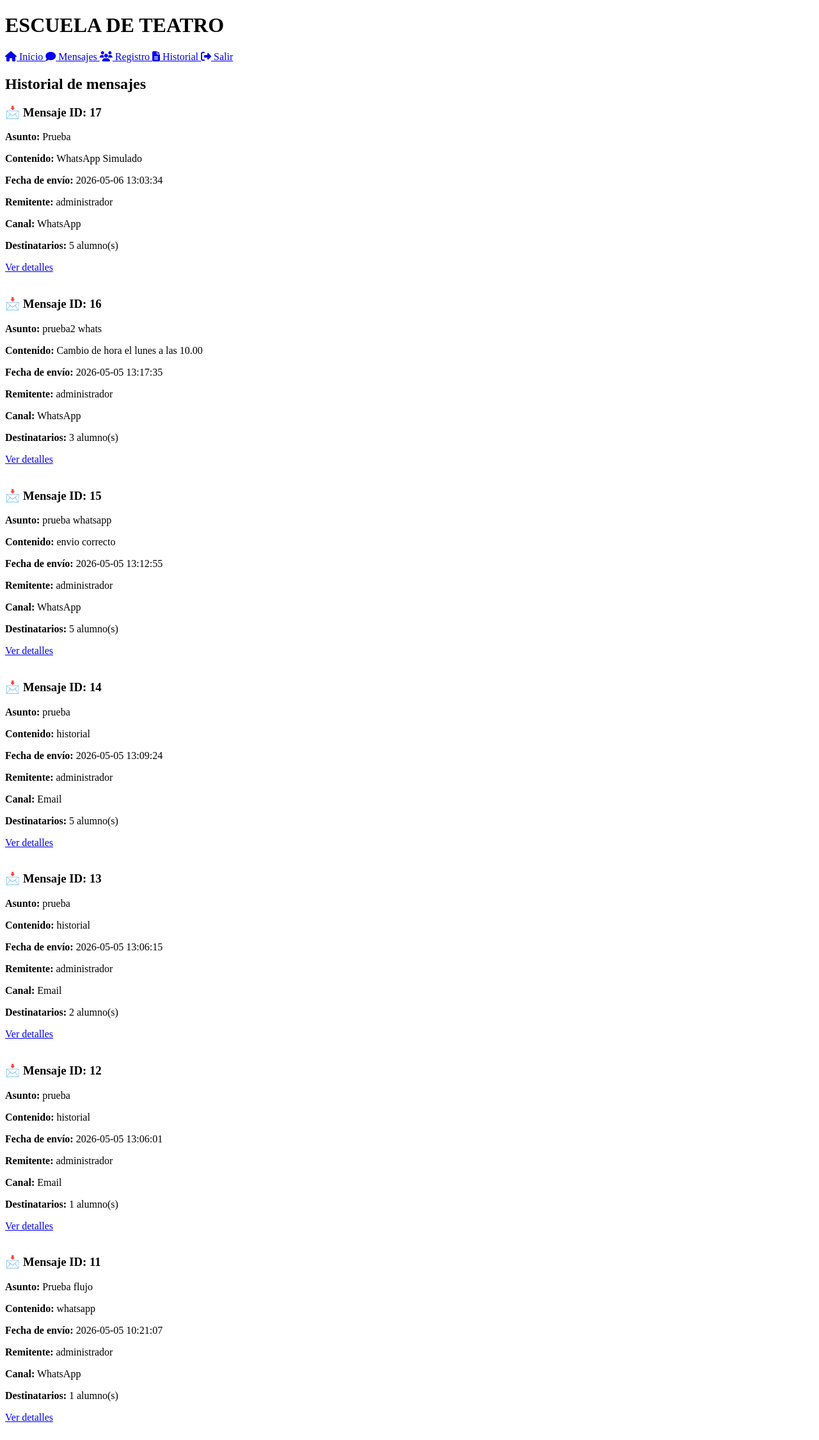
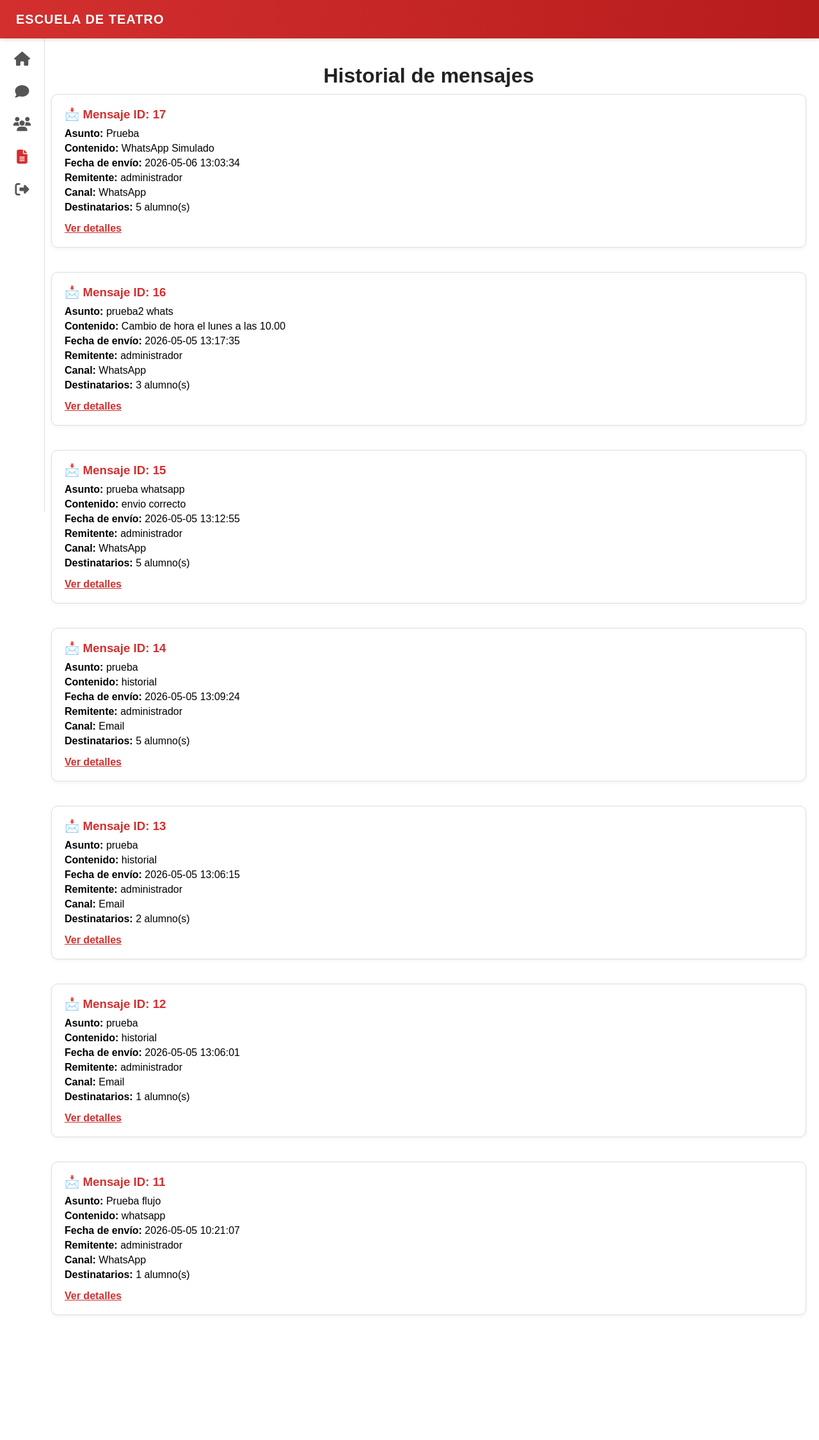
Before and after one commit to DaniMan08/proyecto-practicas-local, a PHP site: page /historial.php in a window 1280 px wide. Shown: the whole page at 64% size. After the commit the page ends 2055 px from the top, so only its background shows below. Run offline with PHP 8.4, Linux system fonts and the light colour scheme; a user stored in the database is signed in; data comes from the database, SQL or seed files in the repository.

Commit message:
cambios css

```diff
--- a/public/historial.php
+++ b/public/historial.php
@@ -38,7 +38,7 @@ $resultMensajes = $conexion->query($sqlMensajes);
 <head>
     <meta charset="UTF-8">
     <title>Historial de mensajes</title>
-    <link rel="stylesheet" href="styles.css">
+    <link rel="stylesheet" href="/proyecto-practicas-local-main/style.css">
     <link rel="stylesheet" href="https://cdnjs.cloudflare.com/ajax/libs/font-awesome/6.5.0/css/all.min.css">
 </head>
 
@@ -50,29 +50,30 @@ $resultMensajes = $conexion->query($sqlMensajes);
 
 <aside class="barra-lateral">
 
-    <a href="index.php">
-        <i class="fas fa-home"></i> Inicio
+    <a href="index.php" class="icono">
+        <i class="fas fa-home"></i>
     </a>
 
-    <a href="formulario.php">
-        <i class="fas fa-comment"></i> Mensajes
+    <a href="formulario.php" class="icono">
+        <i class="fas fa-comment"></i>
     </a>
 
     <?php if ($_SESSION['tipo'] === 'Admin') { ?>
-        <a href="registro.php">
-            <i class="fas fa-users"></i> Registro
+        <a href="registro.php" class="icono">
+            <i class="fas fa-users"></i>
         </a>
     <?php } ?>
 
-    <a href="historial.php" class="activo">
-        <i class="fas fa-file-alt"></i> Historial
+    <a href="historial.php" class="icono activo">
+        <i class="fas fa-file-alt"></i>
     </a>
 
-    <a href="logout.php">
-        <i class="fas fa-right-from-bracket"></i> Salir
+    <a href="logout.php" class="icono">
+        <i class="fas fa-right-from-bracket"></i>
     </a>
 
 </aside>
+
 
 <main class="contenido">
 
@@ -90,7 +91,7 @@ if ($resultMensajes->num_rows > 0) {
 
     while ($msg = $resultMensajes->fetch_assoc()) {
 
-        echo "<div>";
+        echo "<div class='bloque-historial'>";
 
         echo "<h3>📩 Mensaje ID: {$msg['id_mensaje']}</h3>";
         echo "<p><strong>Asunto:</strong> {$msg['asunto']}</p>";
--- a/public/login.php
+++ b/public/login.php
@@ -3,7 +3,7 @@
 <head>
     <meta charset="UTF-8">
     <title>Login</title>
-    <link rel="stylesheet" href="styles.css">
+    <link rel="stylesheet" href="/proyecto-practicas-local-main/style.css">
 </head>
 <body>
 
--- a/style.css
+++ b/style.css
@@ -693,3 +693,30 @@ button:hover {
     color: #777;
     white-space: nowrap;
 }
+
+/* BLOQUES DEL HISTORIAL */
+.bloque-historial {
+    background: #fff;
+    border: 1px solid #ddd;
+    border-radius: 10px;
+    padding: 20px;
+    margin-bottom: 20px;
+    box-shadow: 0 2px 6px rgba(0,0,0,0.05);
+    text-align: left;
+}
+
+.bloque-historial h3 {
+    margin-bottom: 10px;
+    color: #d32f2f;
+}
+
+.bloque-historial p {
+    margin: 5px 0;
+}
+
+.bloque-historial a {
+    display: inline-block;
+    margin-top: 10px;
+    color: #d32f2f;
+    font-weight: bold;
+}
```
Also changed, not shown: public/index.php (+11 -11 lines), public/registro.php (+10 -10 lines), public/ver_mensaje.php (+5 -5 lines).
